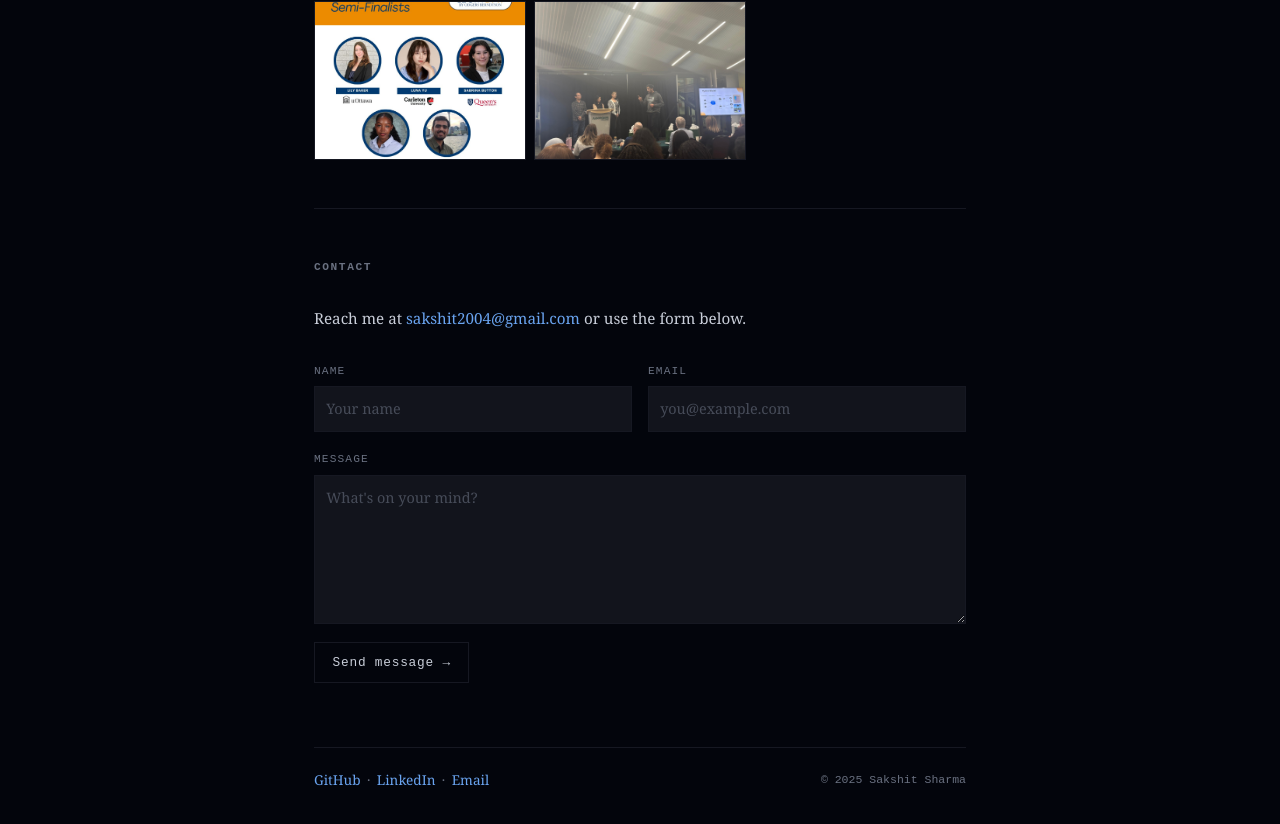
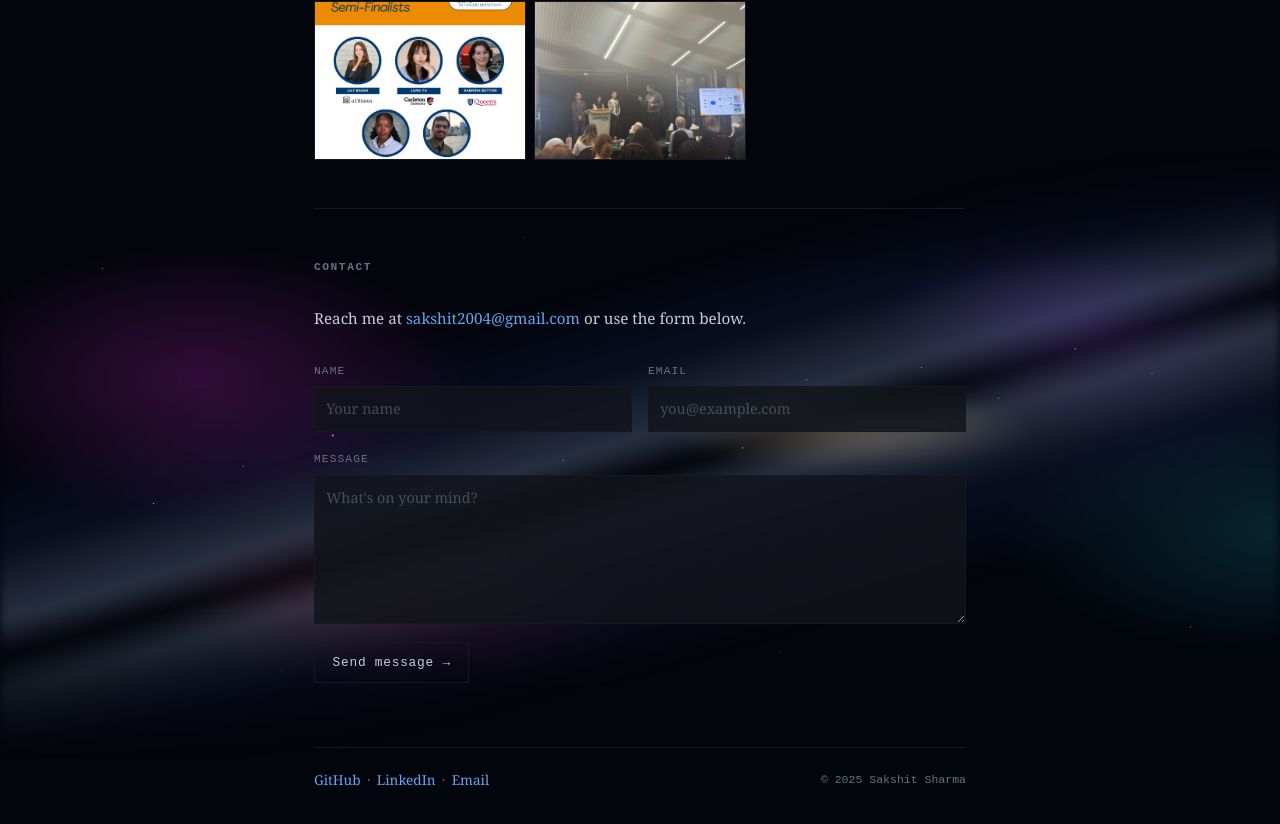
Before and after one commit to sakshit2004/Sakshit-Portfolio, a React (Vite) app: page / in a window 1280 px wide. Shown: the part 1936-2760 px from the top of the page. Built offline with nearby package versions, Linux system fonts and the light colour scheme.

Commit message:
Add Milky Way / nebula backdrop behind contact section
Pure CSS (gradients + star specks) so no image download; slow drift
animation disabled under prefers-reduced-motion.

Co-Authored-By: Claude Opus 5.5 <noreply@anthropic.com>
Claude-Session: https://claude.ai/code/session_01YJuFFBmfSbo9DBPqLTSf7W

```diff
--- a/src/index.css
+++ b/src/index.css
@@ -303,6 +303,109 @@ section h2.subsection-heading {
 
 /* ── Contact ─────────────────────────────────────── */
 
+/* ── Contact: galaxy backdrop ───────────────────── */
+
+html,
+body {
+  overflow-x: clip;
+}
+
+#contact {
+  position: relative;
+  isolation: isolate;
+}
+
+/* Milky Way band + nebula clouds, full-bleed behind the section */
+#contact::before,
+#contact::after {
+  content: '';
+  position: absolute;
+  z-index: -1;
+  top: -7rem;
+  bottom: -5rem;
+  left: calc(50% - 50vw);
+  width: 100vw;
+  pointer-events: none;
+  -webkit-mask-image: linear-gradient(to bottom, transparent, #000 22%, #000 75%, transparent);
+          mask-image: linear-gradient(to bottom, transparent, #000 22%, #000 75%, transparent);
+}
+
+#contact::before {
+  background:
+    /* nebula clouds */
+    radial-gradient(ellipse 26% 32% at 14% 38%, hsl(300 70% 50% / 0.22), transparent 70%),
+    radial-gradient(ellipse 28% 30% at 88% 62%, hsl(190 80% 48% / 0.18), transparent 70%),
+    radial-gradient(ellipse 20% 24% at 74% 30%, hsl(265 75% 60% / 0.18), transparent 70%),
+    radial-gradient(ellipse 24% 22% at 28% 74%, hsl(340 75% 55% / 0.14), transparent 70%),
+    /* bright galactic core */
+    radial-gradient(ellipse 18% 10% at 58% 46%, hsl(35 85% 80% / 0.30), transparent 70%),
+    /* Milky Way band: a diagonal stripe with a dark dust lane down the middle */
+    linear-gradient(
+      164deg,
+      transparent 30%,
+      hsl(235 60% 55% / 0.10) 39%,
+      hsl(220 70% 78% / 0.24) 46%,
+      hsl(228 55% 3% / 0.35) 49.5%,
+      hsl(215 70% 80% / 0.22) 53%,
+      hsl(235 60% 55% / 0.10) 60%,
+      transparent 69%
+    );
+  background-size: 115% 100%;
+  background-position: 0% 50%;
+  filter: blur(5px);
+  animation: nebula-drift 50s ease-in-out infinite alternate;
+}
+
+/* Dense star dust concentrated along the band */
+#contact::after {
+  background-image:
+    radial-gradient(1px 1px at 12% 58%, rgba(255,255,255,0.75), transparent),
+    radial-gradient(1px 1px at 19% 52%, rgba(255,255,255,0.55), transparent),
+    radial-gradient(1.5px 1.5px at 26% 47%, rgba(220,230,255,0.85), transparent),
+    radial-gradient(1px 1px at 33% 55%, rgba(255,255,255,0.6), transparent),
+    radial-gradient(1px 1px at 38% 44%, rgba(255,240,220,0.7), transparent),
+    radial-gradient(1px 1px at 44% 51%, rgba(255,255,255,0.5), transparent),
+    radial-gradient(1.5px 1.5px at 49% 46%, rgba(255,255,255,0.9), transparent),
+    radial-gradient(1px 1px at 55% 41%, rgba(255,255,255,0.6), transparent),
+    radial-gradient(1px 1px at 58% 49%, rgba(255,235,210,0.75), transparent),
+    radial-gradient(1px 1px at 63% 38%, rgba(255,255,255,0.5), transparent),
+    radial-gradient(1.5px 1.5px at 67% 45%, rgba(210,225,255,0.85), transparent),
+    radial-gradient(1px 1px at 72% 36%, rgba(255,255,255,0.6), transparent),
+    radial-gradient(1px 1px at 78% 41%, rgba(255,255,255,0.45), transparent),
+    radial-gradient(1px 1px at 84% 33%, rgba(255,255,255,0.65), transparent),
+    radial-gradient(1px 1px at 90% 37%, rgba(255,255,255,0.5), transparent),
+    radial-gradient(1px 1px at 8% 20%, rgba(255,255,255,0.45), transparent),
+    radial-gradient(1px 1px at 41% 15%, rgba(255,255,255,0.4), transparent),
+    radial-gradient(1px 1px at 93% 78%, rgba(255,255,255,0.45), transparent),
+    radial-gradient(1px 1px at 22% 85%, rgba(255,255,255,0.4), transparent),
+    radial-gradient(1px 1px at 61% 82%, rgba(255,255,255,0.35), transparent);
+  animation: star-twinkle 6s ease-in-out infinite alternate;
+}
+
+@keyframes nebula-drift {
+  from { background-position: 0% 50%;   }
+  to   { background-position: 100% 50%; }
+}
+
+@keyframes star-twinkle {
+  from { opacity: 0.7; }
+  to   { opacity: 1;   }
+}
+
+@media (prefers-reduced-motion: reduce) {
+  #contact::before,
+  #contact::after {
+    animation: none;
+  }
+}
+
+/* Keep form fields readable over the glow */
+#contact .form-field input,
+#contact .form-field textarea {
+  background-color: hsl(var(--input) / 0.85);
+  backdrop-filter: blur(4px);
+}
+
 .contact-intro {
   font-size: 0.95rem;
   margin-bottom: 1.75rem;
```
